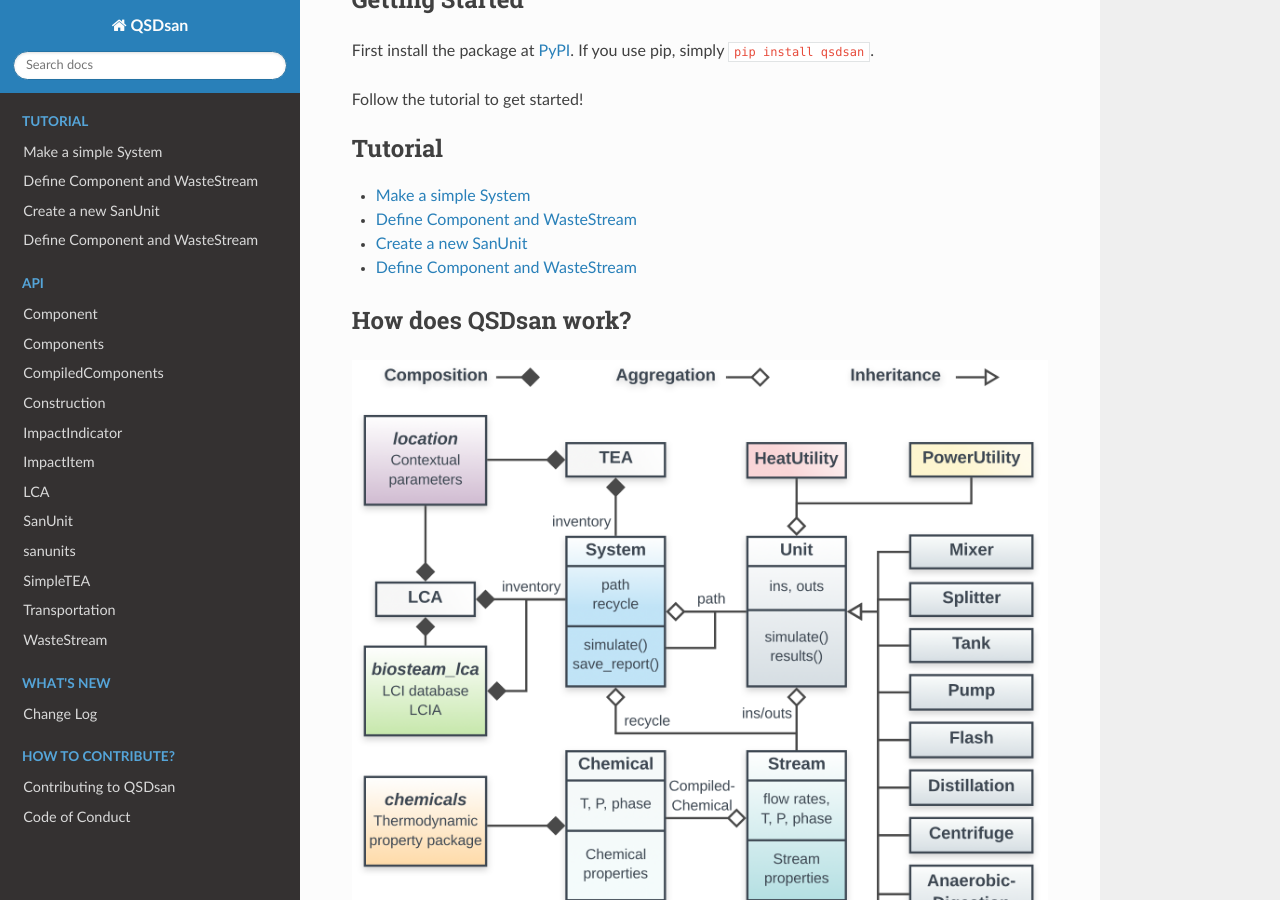
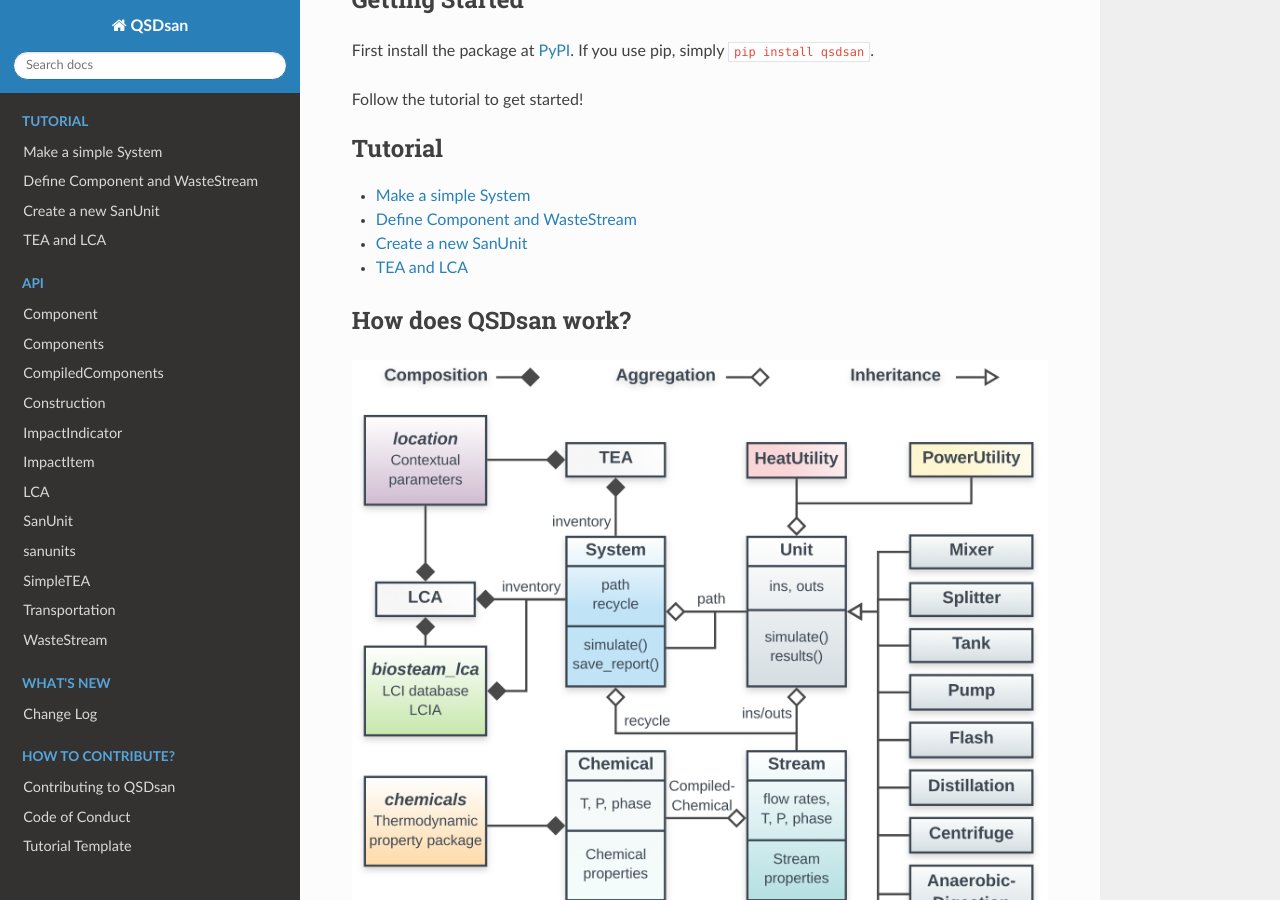
Before and after one commit to QSD-Group/QSDsan, a Sphinx documentation site: the page built from docs/source/index.rst, in a window 1280 px wide and 900 px high, scrolled down 887 px. Built offline with Sphinx 7.4.7 and the Read the Docs theme 2.0.0, drawn with Linux system fonts in a browser that asks for light colours; some of the changed lines change nothing that is shown.

Commit message:
fix minor bugs in tutorials

```diff
--- a/docs/source/index.rst
+++ b/docs/source/index.rst
@@ -24,10 +24,10 @@
    :maxdepth: 1
    :caption: Tutorial
 
-   tutorial/make_a_simple_System
-   tutorial/define_Component_and_WasteStream
-   tutorial/create_a_new_SanUnit
-   tutorial/TEA_and_LCA
+   tutorials/make_a_simple_System
+   tutorials/define_Component_and_WasteStream
+   tutorials/create_a_new_SanUnit
+   tutorials/TEA_and_LCA
 
 
 How does QSDsan work?
```
Also changed, not shown: docs/source/for_developers/tutorial_template.ipynb, docs/source/tutorials/TEA_and_LCA.ipynb, docs/source/tutorials/create_a_new_SanUnit.ipynb, docs/source/tutorials/define_Component_and_WasteStream.ipynb, docs/source/tutorials/make_a_simple_System.ipynb.
